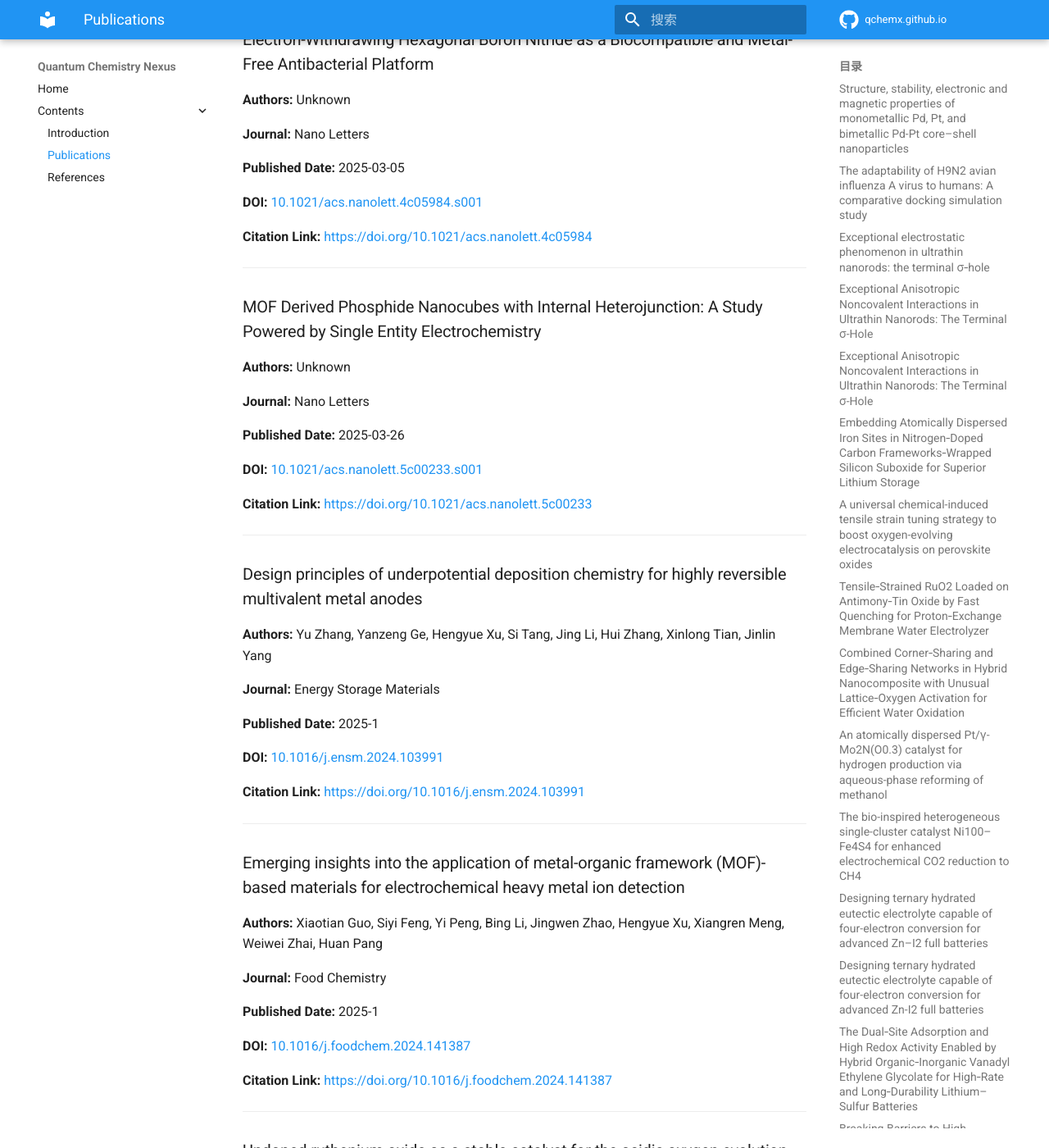
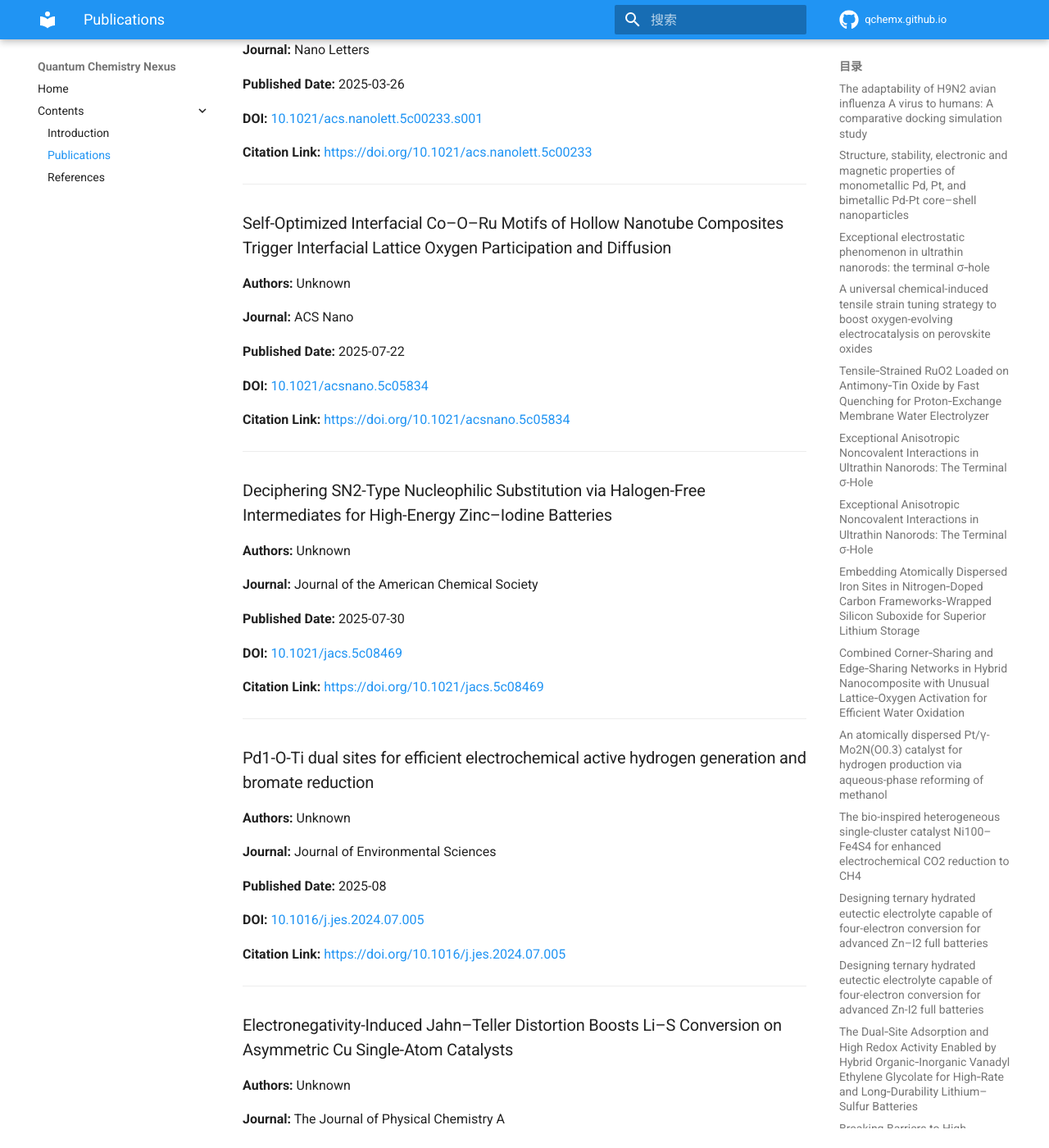
Before and after one commit to QChemX/qchemx.github.io, an MkDocs documentation site: the page built from docs/publications.md, in a window 1280 px wide and 1400 px high, scrolled down 20694 px. Shown: the whole window at 82% size. Built offline with MkDocs 1.6.1 and Material for MkDocs 9.7.7, drawn with Linux system fonts in a browser that asks for light colours; comment, search, counter and statistics services are not loaded; some of the changed text lies outside the part shown.

Commit message:
[orcid sync] Update publications

```diff
--- a/docs/publications.md
+++ b/docs/publications.md
@@ -2,6 +2,22 @@
 
 
 This page was generated automatically.
+
+
+---
+
+### The adaptability of H9N2 avian influenza A virus to humans: A comparative docking simulation study
+
+**Authors:** Unknown
+
+**Journal:** Biochemical and Biophysical Research Communications
+
+**Published Date:** 2020-09
+
+**DOI:** [10.1016/j.bbrc.2020.06.065](https://doi.org/10.1016/j.bbrc.2020.06.065)
+
+**Citation Link:** [https://doi.org/10.1016/j.bbrc.2020.06.065](https://doi.org/10.1016/j.bbrc.2020.06.065)
+
 
 
 ---
@@ -22,31 +38,47 @@ This page was generated automatically.
 
 ---
 
-### The adaptability of H9N2 avian influenza A virus to humans: A comparative docking simulation study
-
-**Authors:** Hengyue Xu, Jiaqiang Qian, Yifan Song, Dengming Ming
-
-**Journal:** Biochemical and Biophysical Research Communications
-
-**Published Date:** 2020-5-26
-
-**DOI:** [10.1101/2020.05.21.108233](https://doi.org/10.1101/2020.05.21.108233)
-
-**Citation Link:** [https://doi.org/10.1016/j.bbrc.2020.06.065](https://doi.org/10.1016/j.bbrc.2020.06.065)
-
-
-
----
-
 ### Exceptional electrostatic phenomenon in ultrathin nanorods: the terminal σ‑hole
 
-**Authors:** Hengyue Xu, Daqin Guan
+**Authors:** Unknown
 
 **Published Date:** 2021-11-26
 
 **DOI:** [10.26434/chemrxiv-2021-09486](https://doi.org/10.26434/chemrxiv-2021-09486)
 
 **Citation Link:** [https://doi.org/10.26434/chemrxiv-2021-09486](https://doi.org/10.26434/chemrxiv-2021-09486)
+
+
+
+---
+
+### A universal chemical-induced tensile strain tuning strategy to boost oxygen-evolving electrocatalysis on perovskite oxides
+
+**Authors:** Unknown
+
+**Journal:** Applied Physics Reviews
+
+**Published Date:** 2022-03
+
+**DOI:** [10.1063/5.0083059](https://doi.org/10.1063/5.0083059)
+
+**Citation Link:** [https://doi.org/10.1063/5.0083059](https://doi.org/10.1063/5.0083059)
+
+
+
+---
+
+### Tensile‐Strained RuO2 Loaded on Antimony‐Tin Oxide by Fast Quenching for Proton‐Exchange Membrane Water Electrolyzer
+
+**Authors:** Unknown
+
+**Journal:** Advanced Science
+
+**Published Date:** 2022-08
+
+**DOI:** [10.1002/advs.202201654](https://doi.org/10.1002/advs.202201654)
+
+**Citation Link:** [https://doi.org/10.1002/advs.202201654](https://doi.org/10.1002/advs.202201654)
 
 
 
@@ -292,6 +292,22 @@ This page was generated automatically.
 
 ---
 
+### Theoretical Design of Core–Shell 3d-Metal Nanoclusters for Efficient Hydrogen-Evolving Reaction
+
+**Authors:** Unknown
+
+**Journal:** Energy & Fuels
+
+**Published Date:** 2023-11-02
+
+**DOI:** [10.1021/acs.energyfuels.3c02448](https://doi.org/10.1021/acs.energyfuels.3c02448)
+
+**Citation Link:** [https://doi.org/10.1021/acs.energyfuels.3c02448](https://doi.org/10.1021/acs.energyfuels.3c02448)
+
+
+
+---
+
 ### 3D nanothorn cluster-like Zn-Bi2S3 sensitized WO3/ZnO multijunction with electron-storage characteristic and adjustable energy band for improving sustained photoinduced cathodic protection application
 
 **Authors:** Yuying Yang, Mengmeng Sun, Zhuoyuan Chen, Hengyue Xu, Xiaohui Wang, Jizhou Duan, Baorong Hou
@@ -423,22 +439,6 @@ This page was generated automatically.
 
 ---
 
-### Theoretical Design of Core–Shell 3d-Metal Nanoclusters for Efficient Hydrogen-Evolving Reaction
-
-**Authors:** Hengyue Xu, Jonic Zhehao Zhu, Changhong Zou, Fupeng Zhang, Dengming Ming, Daqin Guan, Lan Ma
-
-**Journal:** Energy & Fuels
-
-**Published Date:** 2023-9-28
-
-**DOI:** [10.1021/acs.energyfuels.3c02448](https://doi.org/10.1021/acs.energyfuels.3c02448)
-
-**Citation Link:** [https://doi.org/10.1021/acs.energyfuels.3c02448](https://doi.org/10.1021/acs.energyfuels.3c02448)
-
-
-
----
-
 ### A dynamically stable self-assembled CoFe (oxy)hydroxide-based nanocatalyst with boosted electrocatalytic performance for the oxygen-evolution reaction
 
 **Authors:** Ming Zhu, Hengyue Xu, Jie Dai, Daqin Guan, Zhiwei Hu, Sixuan She, Chien-Te Chen, Ran Ran, Wei Zhou, Zongping Shao
@@ -450,6 +450,38 @@ This page was generated automatically.
 **DOI:** [10.1039/d4ta01848f](https://doi.org/10.1039/d4ta01848f)
 
 **Citation Link:** [https://doi.org/10.1039/d4ta01848f](https://doi.org/10.1039/d4ta01848f)
+
+
+
+---
+
+### In Situ Species Analysis of a Lithium-Ion Battery Electrolyte Containing LiTFSI and Propylene Carbonate
+
+**Authors:** Unknown
+
+**Journal:** The Journal of Physical Chemistry Letters
+
+**Published Date:** 2024-05-16
+
+**DOI:** [10.1021/acs.jpclett.4c00641.s001](https://doi.org/10.1021/acs.jpclett.4c00641.s001)
+
+**Citation Link:** [https://doi.org/10.1021/acs.jpclett.4c00641](https://doi.org/10.1021/acs.jpclett.4c00641)
+
+
+
+---
+
+### Optimizing entropy-stabilized synthesis kinetics to modulate the oxygen evolution mechanism
+
+**Authors:** Unknown
+
+**Journal:** Materials Today
+
+**Published Date:** 2024-09
+
+**DOI:** [10.1016/j.mattod.2024.08.014](https://doi.org/10.1016/j.mattod.2024.08.014)
+
+**Citation Link:** [https://doi.org/10.1016/j.mattod.2024.08.014](https://doi.org/10.1016/j.mattod.2024.08.014)
 
 
 
@@ -503,17 +535,17 @@ This page was generated automatically.
 
 ---
 
-### Optimizing entropy-stabilized synthesis kinetics to modulate the oxygen evolution mechanism
+### Size Confinement Strategy Effect Enables Advanced Aqueous Zinc–Iodine Batteries
 
-**Authors:** Zeshuo Meng, Hengyue Xu, Zhengyan Du, Zijin Xu, Jian Xu, Wei Zhang, Xiaoying Hu, Haoteng Sun, Hongwei Tian, Jingsan Xu, Weitao Zheng, Sheng Dai
+**Authors:** Unknown
 
-**Journal:** Materials Today
+**Journal:** Advanced Energy Materials
 
 **Published Date:** 2024-11
 
-**DOI:** [10.1016/j.mattod.2024.08.014](https://doi.org/10.1016/j.mattod.2024.08.014)
+**DOI:** [10.1002/aenm.202402846](https://doi.org/10.1002/aenm.202402846)
 
-**Citation Link:** [https://doi.org/10.1016/j.mattod.2024.08.014](https://doi.org/10.1016/j.mattod.2024.08.014)
+**Citation Link:** [https://doi.org/10.1002/aenm.202402846](https://doi.org/10.1002/aenm.202402846)
 
 
 
@@ -743,22 +775,6 @@ This page was generated automatically.
 
 ---
 
-### In Situ Species Analysis of a Lithium-Ion Battery Electrolyte Containing LiTFSI and Propylene Carbonate
-
-**Authors:** Ya-Qian Wang, Hengyue Xu, Bobo Cao, Jing Ma, Zhi-Wu Yu
-
-**Journal:** The Journal of Physical Chemistry Letters
-
-**Published Date:** 2024-5-3
-
-**DOI:** [10.1021/acs.jpclett.4c00641](https://doi.org/10.1021/acs.jpclett.4c00641)
-
-**Citation Link:** [https://doi.org/10.1021/acs.jpclett.4c00641](https://doi.org/10.1021/acs.jpclett.4c00641)
-
-
-
----
-
 ### Design principle and synthetic strategy for metal-organic framework composites
 
 **Authors:** Zizhou Shen, Yi Peng, Xia Li, Nana Li, Hengyue Xu, Wenting Li, Xiaotian Guo, Huan Pang
@@ -839,22 +855,6 @@ This page was generated automatically.
 
 ---
 
-### Size Confinement Strategy Effect Enables Advanced Aqueous Zinc–Iodine Batteries
-
-**Authors:** Nana Li, Zhangbin Yang, Yong Li, Dianheng Yu, Tao Pan, Yihao Chen, Wenting Li, Hengyue Xu, Xiaotian Guo, Huan Pang
-
-**Journal:** Advanced Energy Materials
-
-**Published Date:** 2024-8-6
-
-**DOI:** [10.1002/aenm.202402846](https://doi.org/10.1002/aenm.202402846)
-
-**Citation Link:** [https://doi.org/10.1002/aenm.202402846](https://doi.org/10.1002/aenm.202402846)
-
-
-
----
-
 ### Atomic-scale insights into the electrochemical mechanisms of aluminum-sulfur batteries: A first-principles study of Al-S clusters on graphene
 
 **Authors:** Hengyue Xu
@@ -919,22 +919,6 @@ This page was generated automatically.
 
 ---
 
-### Electron-Withdrawing Hexagonal Boron Nitride as a Biocompatible and Metal-Free Antibacterial Platform
-
-**Authors:** Unknown
-
-**Journal:** Nano Letters
-
-**Published Date:** 2025-03-05
-
-**DOI:** [10.1021/acs.nanolett.4c05984.s001](https://doi.org/10.1021/acs.nanolett.4c05984.s001)
-
-**Citation Link:** [https://doi.org/10.1021/acs.nanolett.4c05984](https://doi.org/10.1021/acs.nanolett.4c05984)
-
-
-
----
-
 ### MOF Derived Phosphide Nanocubes with Internal Heterojunction: A Study Powered by Single Entity Electrochemistry
 
 **Authors:** Unknown
@@ -946,6 +930,70 @@ This page was generated automatically.
 **DOI:** [10.1021/acs.nanolett.5c00233.s001](https://doi.org/10.1021/acs.nanolett.5c00233.s001)
 
 **Citation Link:** [https://doi.org/10.1021/acs.nanolett.5c00233](https://doi.org/10.1021/acs.nanolett.5c00233)
+
+
+
+---
+
+### Self-Optimized Interfacial Co–O–Ru Motifs of Hollow Nanotube Composites Trigger Interfacial Lattice Oxygen Participation and Diffusion
+
+**Authors:** Unknown
+
+**Journal:** ACS Nano
+
+**Published Date:** 2025-07-22
+
+**DOI:** [10.1021/acsnano.5c05834](https://doi.org/10.1021/acsnano.5c05834)
+
+**Citation Link:** [https://doi.org/10.1021/acsnano.5c05834](https://doi.org/10.1021/acsnano.5c05834)
+
+
+
+---
+
+### Deciphering SN2-Type Nucleophilic Substitution via Halogen-Free Intermediates for High-Energy Zinc–Iodine Batteries
+
+**Authors:** Unknown
+
+**Journal:** Journal of the American Chemical Society
+
+**Published Date:** 2025-07-30
+
+**DOI:** [10.1021/jacs.5c08469](https://doi.org/10.1021/jacs.5c08469)
+
+**Citation Link:** [https://doi.org/10.1021/jacs.5c08469](https://doi.org/10.1021/jacs.5c08469)
+
+
+
+---
+
+### Pd1-O-Ti dual sites for efficient electrochemical active hydrogen generation and bromate reduction
+
+**Authors:** Unknown
+
+**Journal:** Journal of Environmental Sciences
+
+**Published Date:** 2025-08
+
+**DOI:** [10.1016/j.jes.2024.07.005](https://doi.org/10.1016/j.jes.2024.07.005)
+
+**Citation Link:** [https://doi.org/10.1016/j.jes.2024.07.005](https://doi.org/10.1016/j.jes.2024.07.005)
+
+
+
+---
+
+### Electronegativity-Induced Jahn–Teller Distortion Boosts Li–S Conversion on Asymmetric Cu Single-Atom Catalysts
+
+**Authors:** Unknown
+
+**Journal:** The Journal of Physical Chemistry A
+
+**Published Date:** 2025-09-10
+
+**DOI:** [10.1021/acs.jpca.5c03527](https://doi.org/10.1021/acs.jpca.5c03527)
+
+**Citation Link:** [https://doi.org/10.1021/acs.jpca.5c03527](https://doi.org/10.1021/acs.jpca.5c03527)
 
 
 
@@ -1042,6 +1090,22 @@ This page was generated automatically.
 **DOI:** [10.1007/s12598-024-03048-2](https://doi.org/10.1007/s12598-024-03048-2)
 
 **Citation Link:** [https://doi.org/10.1007/s12598-024-03048-2](https://doi.org/10.1007/s12598-024-03048-2)
+
+
+
+---
+
+### Electron-Withdrawing Hexagonal Boron Nitride as a Biocompatible and Metal-Free Antibacterial Platform
+
+**Authors:** Jianxiang Gao, Hengyue Xu, Yingcan Zhao, Linxuan Sun, Xi Zhang, Yichao Bai, Wenbo Li, Mingchuang Zhao, Haoqi He, Xudong Liu, Qiangmin Yu, Vijay Pandey, Lan Ma, Feiyu Kang, Mauricio Terrones, Yu Lei
+
+**Journal:** Nano Letters
+
+**Published Date:** 2025-2-21
+
+**DOI:** [10.1021/acs.nanolett.4c05984](https://doi.org/10.1021/acs.nanolett.4c05984)
+
+**Citation Link:** [https://doi.org/10.1021/acs.nanolett.4c05984](https://doi.org/10.1021/acs.nanolett.4c05984)
 
 
 
@@ -1175,22 +1239,6 @@ This page was generated automatically.
 
 ---
 
-### Self-Optimized Interfacial Co–O–Ru Motifs of Hollow Nanotube Composites Trigger Interfacial Lattice Oxygen Participation and Diffusion
-
-**Authors:** Haijuan Zhang, Hengyue Xu, Jie Chen, Daqin Guan, Zhiwei Hu, Xiaomin Xu, Zezhou Lin, Hainan Sun, Xiao Sun, Jiayi Tang, Chih-Wen Pao, Chien-Te Chen, Wei Zhou, Chunchang Wang, Youmin Guo, Zongping Shao
-
-**Journal:** ACS Nano
-
-**Published Date:** 2025-7-11
-
-**DOI:** [10.1021/acsnano.5c05834](https://doi.org/10.1021/acsnano.5c05834)
-
-**Citation Link:** [https://doi.org/10.1021/acsnano.5c05834](https://doi.org/10.1021/acsnano.5c05834)
-
-
-
----
-
 ### A Synchronous Strategy to Zn-Iodine Battery by Polycationic Long-Chain Molecules
 
 **Authors:** Da-Qian Cai, Hengyue Xu, Tong Xue, Jin-Lin Yang, Hong Jin Fan
@@ -1298,19 +1314,3 @@ This page was generated automatically.
 **DOI:** [10.1002/ceur.202500078](https://doi.org/10.1002/ceur.202500078)
 
 **Citation Link:** [https://doi.org/10.1002/ceur.202500078](https://doi.org/10.1002/ceur.202500078)
-
-
-
----
-
-### Electronegativity-Induced Jahn–Teller Distortion Boosts Li–S Conversion on Asymmetric Cu Single-Atom Catalysts
-
-**Authors:** Hengyue Xu
-
-**Journal:** The Journal of Physical Chemistry A
-
-**Published Date:** 2025-9-10
-
-**DOI:** [10.1021/acs.jpca.5c03527](https://doi.org/10.1021/acs.jpca.5c03527)
-
-**Citation Link:** [https://doi.org/10.1021/acs.jpca.5c03527](https://doi.org/10.1021/acs.jpca.5c03527)
```
Also changed, not shown: other parts of docs/publications.md (+0 -64 lines).
